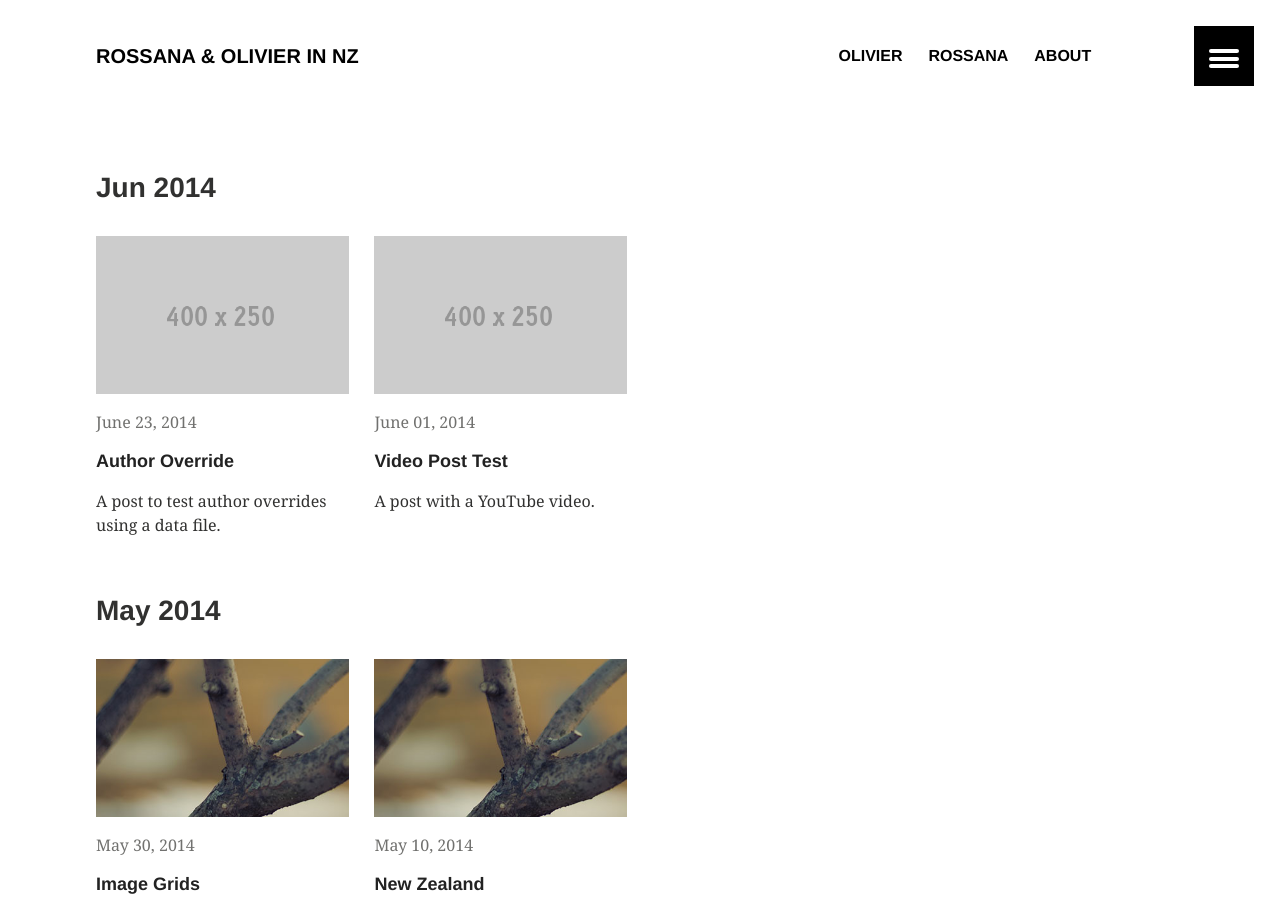
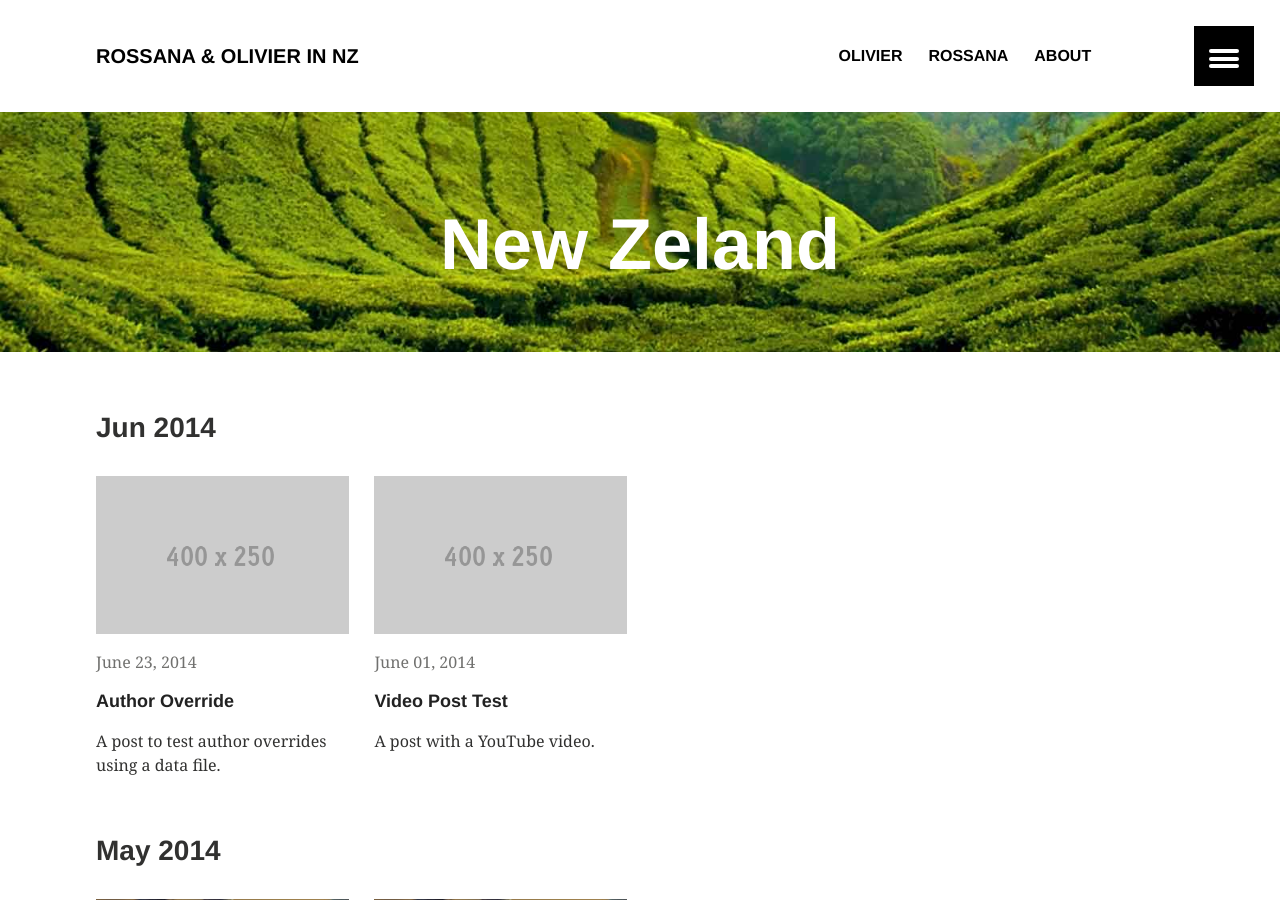
Before and after one commit to rokiwi/old, a Jekyll site: the page built from index.md, in a window 1280 px wide and 900 px high. Built offline with Jekyll 4.4.1, drawn with Linux system fonts in a browser that asks for light colours.

Commit message:
Revert "Commit 19"
This reverts commit d8145002eff63725e3721b97e786f82db69a9ec3.

```diff
--- a/_layouts/home.html
+++ b/_layouts/home.html
@@ -51,6 +51,9 @@
 
     {% if page.image.feature %}
     <div class="page-lead" style="background-image:url({{ site.url }}/images/{{ page.image.feature }})">
+      <div class="wrap page-lead-content">
+        <h1>New Zeland</h1>
+      </div><!-- /.page-lead-content -->
     </div><!-- /.page-lead -->
     {% endif %}
 
```
